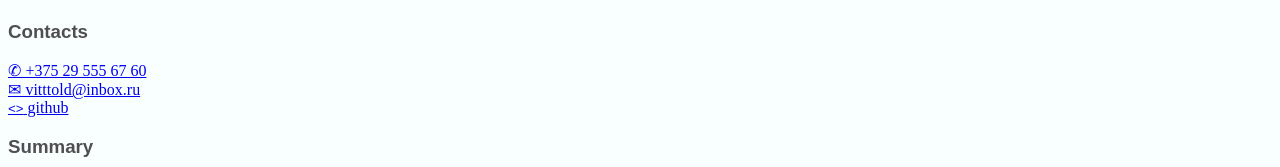
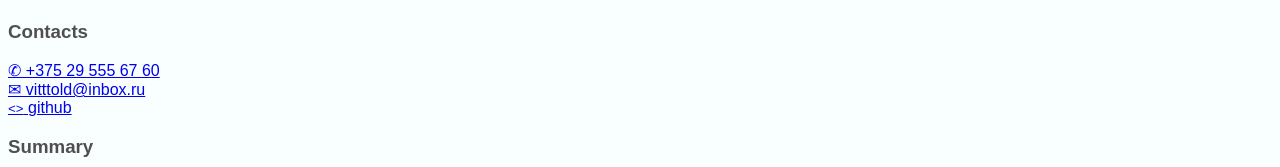
Before and after one commit to vitttold/rs2020, a plain HTML site: page index.html in a window 1280 px wide. Shown: the part 232-399 px from the top of the page. Drawn offline with Linux system fonts and the light colour scheme.

Commit message:
fix: fixed styles

```diff
--- a/styles.css
+++ b/styles.css
@@ -1,6 +1,5 @@
 body {
-
-    background-color: rgb(249, 255, 254)
+  background-color: rgb(249, 255, 254);
 }
 
 h1 {
@@ -9,13 +8,8 @@ h1 {
 }
 
 div {
-    display: block;
-    margin: 10 px 10 px 10 px 10 px;
-    border:
   font-family: Arial, Verdana, sans-serif;
-    margin-top: 10px;
 }
-
 
 h3 {
   font-family: Arial, Verdana, sans-serif;
```
Lines whose indentation alone changed are shown as unchanged.
